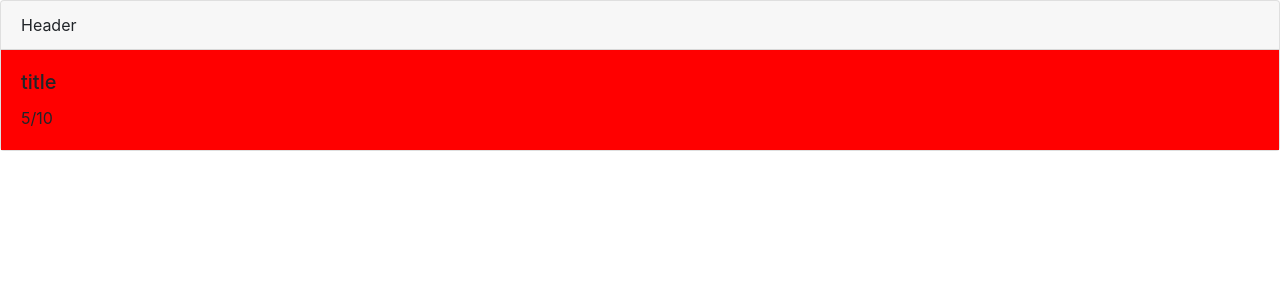
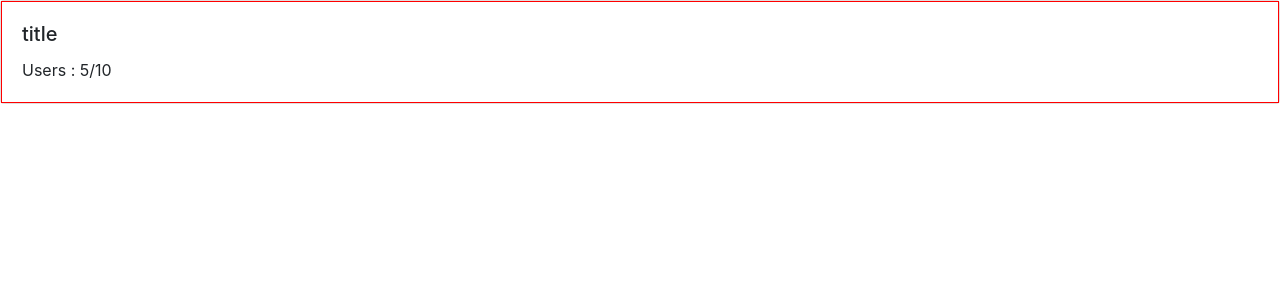
Before and after one commit to freezeburger/ez-miou, a React (Create React App) app: page / in a window 1280 px wide. Shown: the top 300 px of the page. Built offline with nearby package versions, Linux system fonts and the light colour scheme.

Commit message:
room card wip

```diff
--- a/src/app/components/room-card/roomcard.component.tsx
+++ b/src/app/components/room-card/roomcard.component.tsx
@@ -5,10 +5,9 @@ import defaultRoomCardProps from "./room-card.default-props";
 const RoomCard = (props: RoomCardProps) => {
   return (
     <div className="card">
-      <div className="card-header">Header</div>
-      <div className="card-body" style={{background: props.color}}>
+      <div className="card-body" style={{border: '1px solid ' + props.color}}>
         <h5 className="card-title">{props.title}</h5>
-        <div>{props.user.counter}/{props.user.max}</div>
+        <div>Users : {props.user.counter}/{props.user.max}</div>
       </div>
     </div>
   );
```
